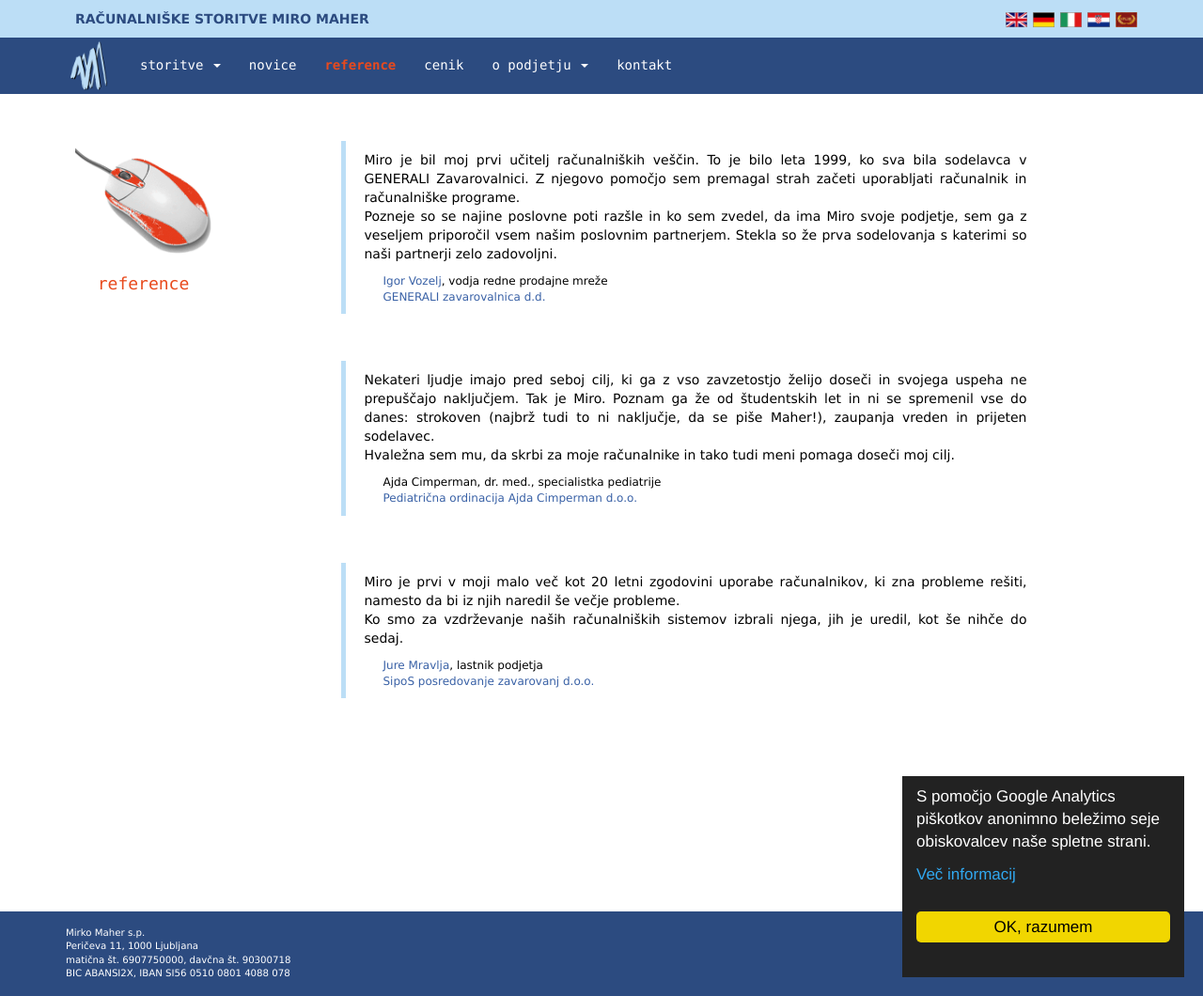
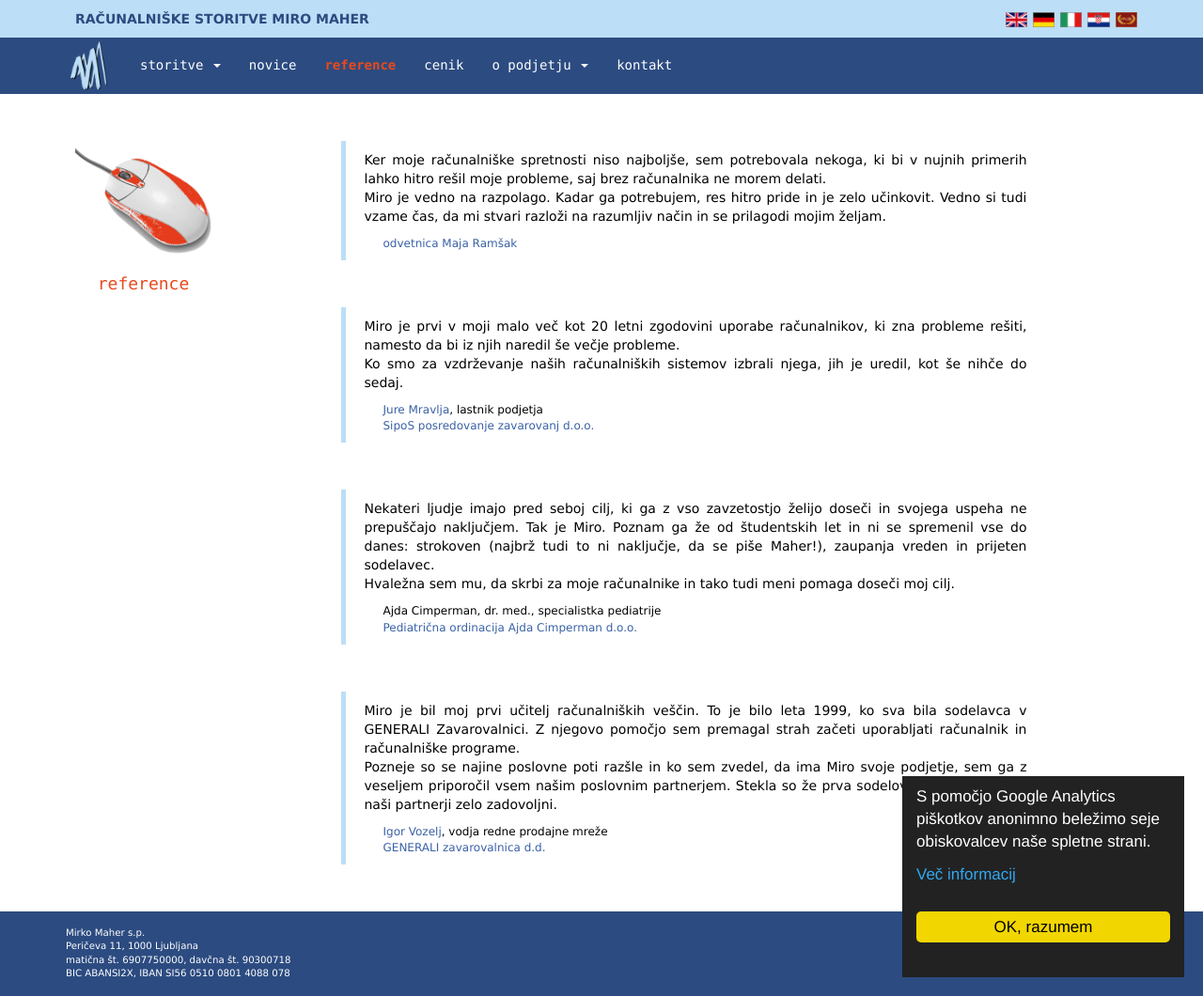
Before and after one commit to rsmm/rsmm.github.io, a Jekyll site: the page built from opodjetju/reference.html, in a window 1280 px wide and 1060 px high. Shown: the whole window at 94% size. Built offline with Jekyll 4.4.1, drawn with Linux system fonts in a browser that asks for light colours; nearby versions of some CDN libraries.

Commit message:
4. referenca

```diff
--- a/opodjetju/reference.html
+++ b/opodjetju/reference.html
@@ -17,16 +17,26 @@
 
             <blockquote>
                 <p>
-                    Miro je bil moj prvi učitelj računalniških veščin. To je bilo leta 1999,
-                    ko sva bila sodelavca v GENERALI Zavarovalnici. Z njegovo pomočjo sem premagal strah
-                    začeti uporabljati računalnik in računalniške programe. <br>
-                    Pozneje so se najine poslovne poti razšle in ko sem zvedel, da ima Miro svoje podjetje,
-                    sem ga z veseljem priporočil vsem našim poslovnim partnerjem.
-                    Stekla so že prva sodelovanja s katerimi so naši partnerji zelo zadovoljni.
+                    Ker moje računalniške spretnosti niso najboljše, sem potrebovala nekoga,
+                    ki bi v nujnih primerih lahko hitro rešil moje probleme, saj brez računalnika ne morem delati.<br>
+                    Miro je vedno na razpolago. Kadar ga potrebujem, res hitro pride in je zelo učinkovit.
+                    Vedno si tudi vzame čas, da mi stvari razloži na razumljiv način in se prilagodi mojim željam.
                 </p>
                 <footer>
-                    <a href="https://www.linkedin.com/pub/igor-vozelj/7a/382/47a" target="_blank">Igor Vozelj</a>, vodja redne prodajne mreže<br>
-                    <a href="http://www.generali.si/" target="_blank">GENERALI zavarovalnica d.d.</a>
+                    <a href="http://www.poslovni-klub.si/maja-ramsak-%E2%80%93-odvetnica/" target="_blank">odvetnica Maja Ramšak</a>
+                </footer>
+            </blockquote>
+
+            <blockquote>
+                <p>
+                    Miro je prvi v moji malo več kot 20 letni zgodovini uporabe računalnikov,
+                    ki zna probleme rešiti, namesto da bi iz njih naredil še večje probleme.<br>
+                    Ko smo za vzdrževanje naših računalniških sistemov izbrali njega,
+                    jih je uredil, kot še nihče do sedaj.
+                </p>
+                <footer>
+                    <a href="https://si.linkedin.com/in/jure-mravlja-319ba077" target="_blank">Jure Mravlja</a>, lastnik podjetja<br>
+                    <a href="http://sipos.si/" target="_blank">SipoS posredovanje zavarovanj d.o.o.</a>
                 </footer>
             </blockquote>
 
@@ -45,14 +55,16 @@
 
             <blockquote>
                 <p>
-                    Miro je prvi v moji malo več kot 20 letni zgodovini uporabe računalnikov,
-                    ki zna probleme rešiti, namesto da bi iz njih naredil še večje probleme.<br>
-                    Ko smo za vzdrževanje naših računalniških sistemov izbrali njega,
-                    jih je uredil, kot še nihče do sedaj.
+                    Miro je bil moj prvi učitelj računalniških veščin. To je bilo leta 1999,
+                    ko sva bila sodelavca v GENERALI Zavarovalnici. Z njegovo pomočjo sem premagal strah
+                    začeti uporabljati računalnik in računalniške programe. <br>
+                    Pozneje so se najine poslovne poti razšle in ko sem zvedel, da ima Miro svoje podjetje,
+                    sem ga z veseljem priporočil vsem našim poslovnim partnerjem.
+                    Stekla so že prva sodelovanja s katerimi so naši partnerji zelo zadovoljni.
                 </p>
                 <footer>
-                    <a href="https://si.linkedin.com/in/jure-mravlja-319ba077" target="_blank">Jure Mravlja</a>, lastnik podjetja<br>
-                    <a href="http://sipos.si/" target="_blank">SipoS posredovanje zavarovanj d.o.o.</a>
+                    <a href="https://www.linkedin.com/pub/igor-vozelj/7a/382/47a" target="_blank">Igor Vozelj</a>, vodja redne prodajne mreže<br>
+                    <a href="http://www.generali.si/" target="_blank">GENERALI zavarovalnica d.d.</a>
                 </footer>
             </blockquote>
 
```
